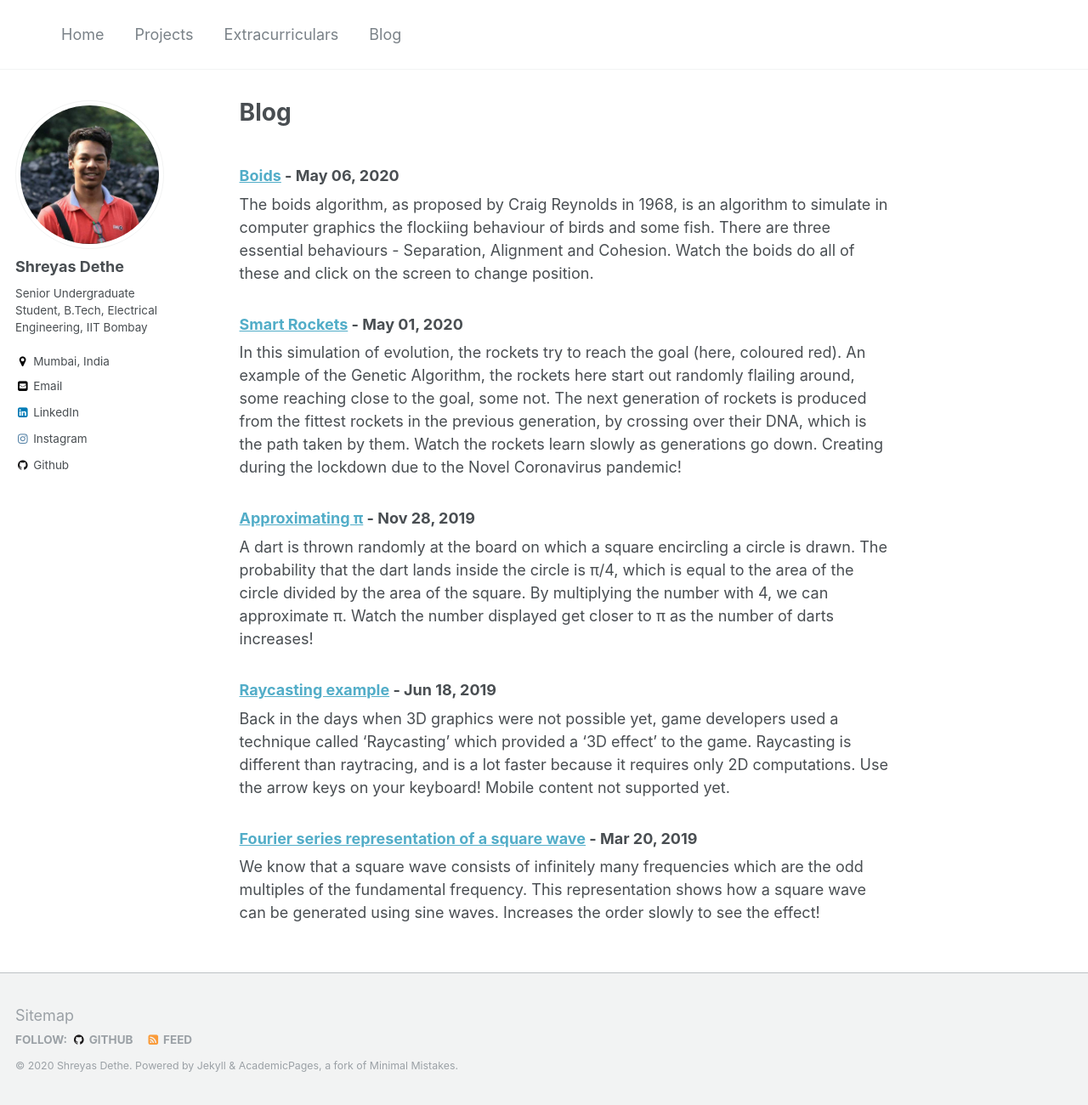
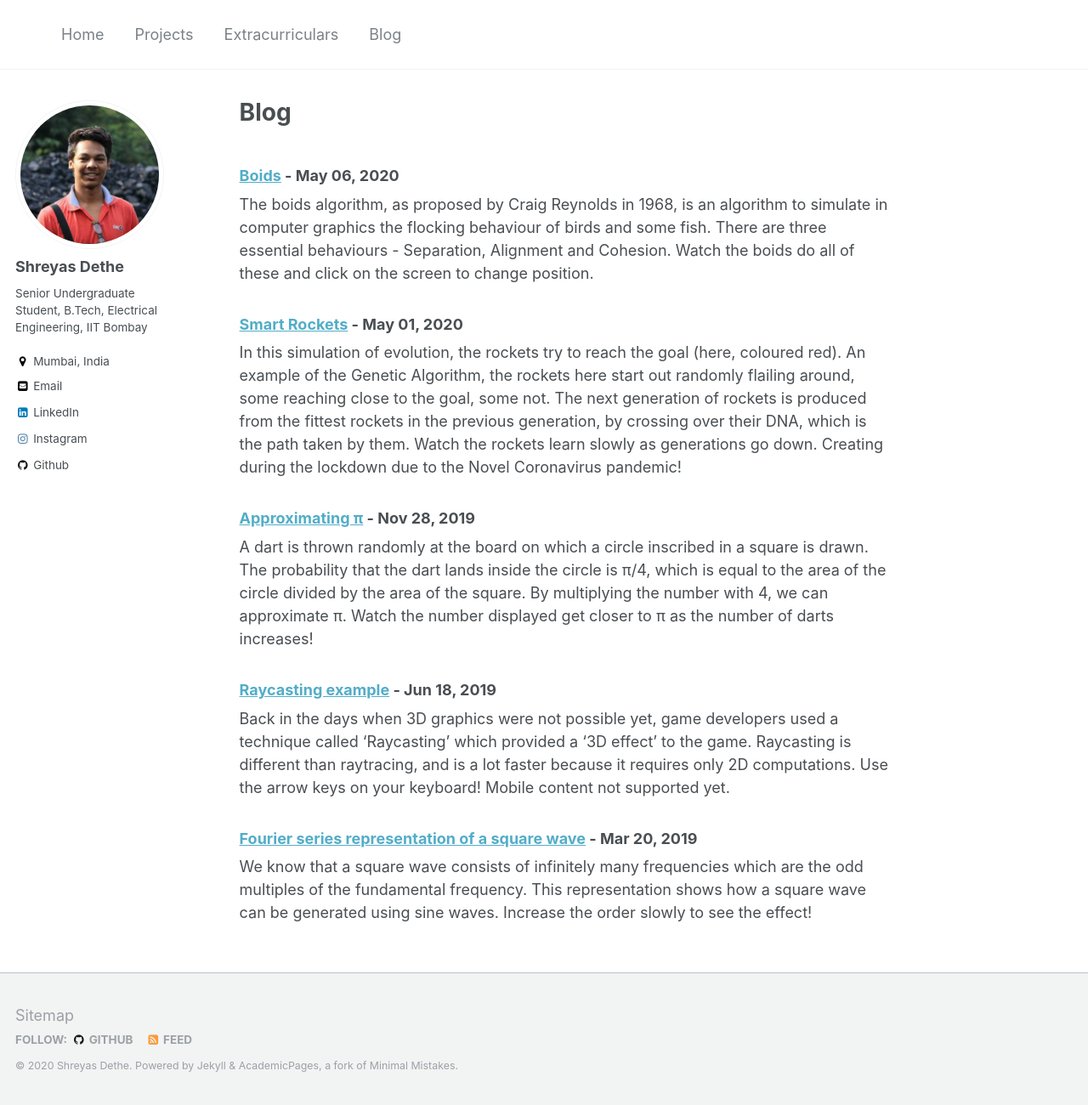
Before and after one commit to shreyasdethe/home, a Jekyll site: the page built from _pages/blog.md, in a window 1280 px wide and 1300 px high. Shown: the whole window at 85% size. Built offline with Jekyll 4.4.1, drawn with Linux system fonts in a browser that asks for light colours.

Commit message:
fixed errors

```diff
--- a/_pages/blog.md
+++ b/_pages/blog.md
@@ -4,16 +4,16 @@ title: Blog
 author_profile: true
 ---
 ### [Boids](https://shreyasdethe.github.io/boids) - May 06, 2020
-The boids algorithm, as proposed by Craig Reynolds in 1968, is an algorithm to simulate in computer graphics the flockiing behaviour of birds and some fish. There are three essential behaviours - Separation, Alignment and Cohesion. Watch the boids do all of these and click on the screen to change position. <br/>
+The boids algorithm, as proposed by Craig Reynolds in 1968, is an algorithm to simulate in computer graphics the flocking behaviour of birds and some fish. There are three essential behaviours - Separation, Alignment and Cohesion. Watch the boids do all of these and click on the screen to change position. <br/>
 
 ### [Smart Rockets](https://shreyasdethe.github.io/smart-rockets) - May 01, 2020
 In this simulation of evolution, the rockets try to reach the goal (here, coloured red). An example of the Genetic Algorithm, the rockets here start out randomly flailing around, some reaching close to the goal, some not. The next generation of rockets is produced from the fittest rockets in the previous generation, by crossing over their DNA, which is the path taken by them. Watch the rockets learn slowly as generations go down. Creating during the lockdown due to the Novel Coronavirus pandemic!<br/>
 
 ### [Approximating &#960;](https://shreyasdethe.github.io/pi) - Nov 28, 2019
-A dart is thrown randomly at the board on which a square encircling a circle is drawn. The probability that the dart lands inside the circle is &#960;/4, which is equal to the area of the circle divided by the area of the square. By multiplying the number with 4, we can approximate &#960;. Watch the number displayed get closer to &#960; as the number of darts increases! <br/>
+A dart is thrown randomly at the board on which a circle inscribed in a square is drawn. The probability that the dart lands inside the circle is &#960;/4, which is equal to the area of the circle divided by the area of the square. By multiplying the number with 4, we can approximate &#960;. Watch the number displayed get closer to &#960; as the number of darts increases! <br/>
 
 ### [Raycasting example](https://shreyasdethe,github.io/raycasting) - Jun 18, 2019
 Back in the days when 3D graphics were not possible yet, game developers used a technique called 'Raycasting' which provided a '3D effect' to the game. Raycasting is different than raytracing, and is a lot faster because it requires only 2D computations. Use the arrow keys on your keyboard! Mobile content not supported yet. <br/>
 
-### [Fourier series representation of a square wave](https://shreyasdethe.github.io/pi) - Mar 20, 2019
-We know that a square wave consists of infinitely many frequencies which are the odd multiples of the fundamental frequency. This representation shows how a square wave can be generated using sine waves. Increases the order slowly to see the effect! <br/>
+### [Fourier series representation of a square wave](https://shreyasdethe.github.io/fourierseries) - Mar 20, 2019
+We know that a square wave consists of infinitely many frequencies which are the odd multiples of the fundamental frequency. This representation shows how a square wave can be generated using sine waves. Increase the order slowly to see the effect! <br/>
```
